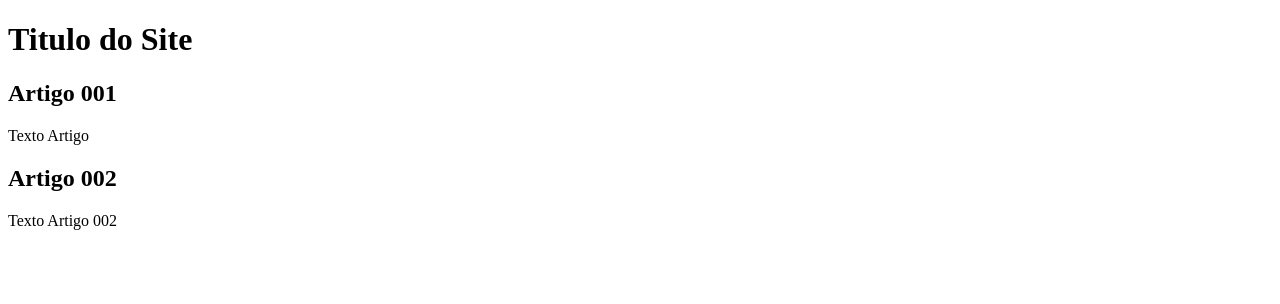
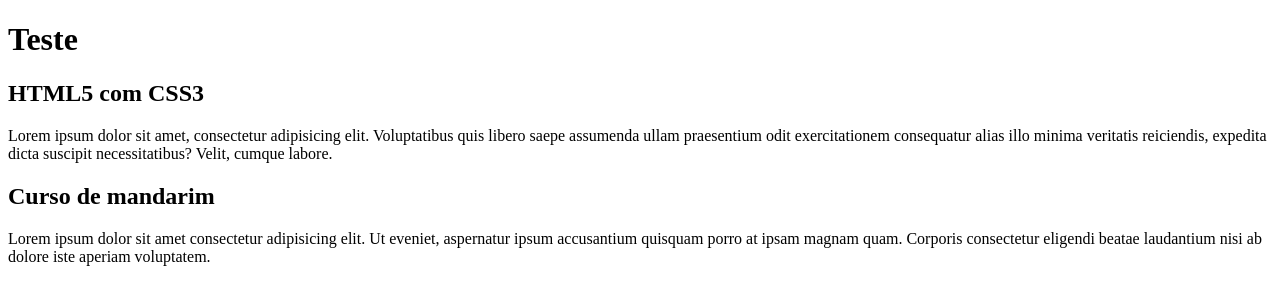
Before and after one commit to HerbertCIC/projeto-site, a plain HTML site: page index.html in a window 1280 px wide. Drawn offline with Linux system fonts and the light colour scheme.

Commit message:
comecei a escrever o conteudo

```diff
--- a/index.html
+++ b/index.html
@@ -9,15 +9,15 @@
 <body>
     <main>
         <header>
-            <h1>Titulo do Site</h1>
+            <h1>Teste</h1>
         </header>
         <article>
-            <h2>Artigo 001</h2>
-            <p>Texto Artigo</p>
+            <h2>HTML5 com CSS3</h2>
+            <p>Lorem ipsum dolor sit amet, consectetur adipisicing elit. Voluptatibus quis libero saepe assumenda ullam praesentium odit exercitationem consequatur alias illo minima veritatis reiciendis, expedita dicta suscipit necessitatibus? Velit, cumque labore.</p>
         </article>
         <article>
-            <h2>Artigo 002</h2>
-            <p>Texto Artigo 002</p>
+            <h2>Curso de mandarim</h2>
+            <p>Lorem ipsum dolor sit amet consectetur adipisicing elit. Ut eveniet, aspernatur ipsum accusantium quisquam porro at ipsam magnam quam. Corporis consectetur eligendi beatae laudantium nisi ab dolore iste aperiam voluptatem.</p>
         </article>
     </main>
 </body>
```
